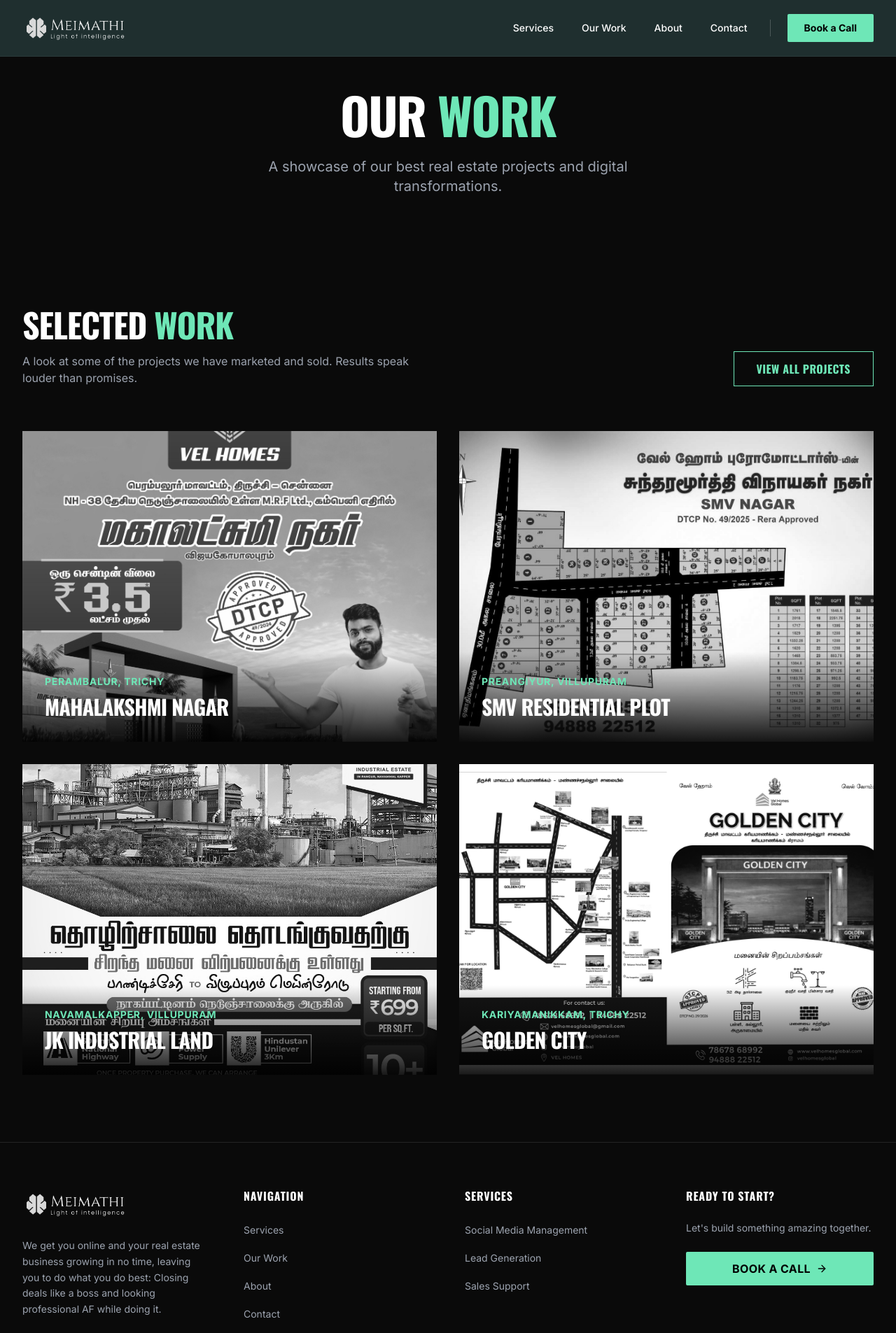
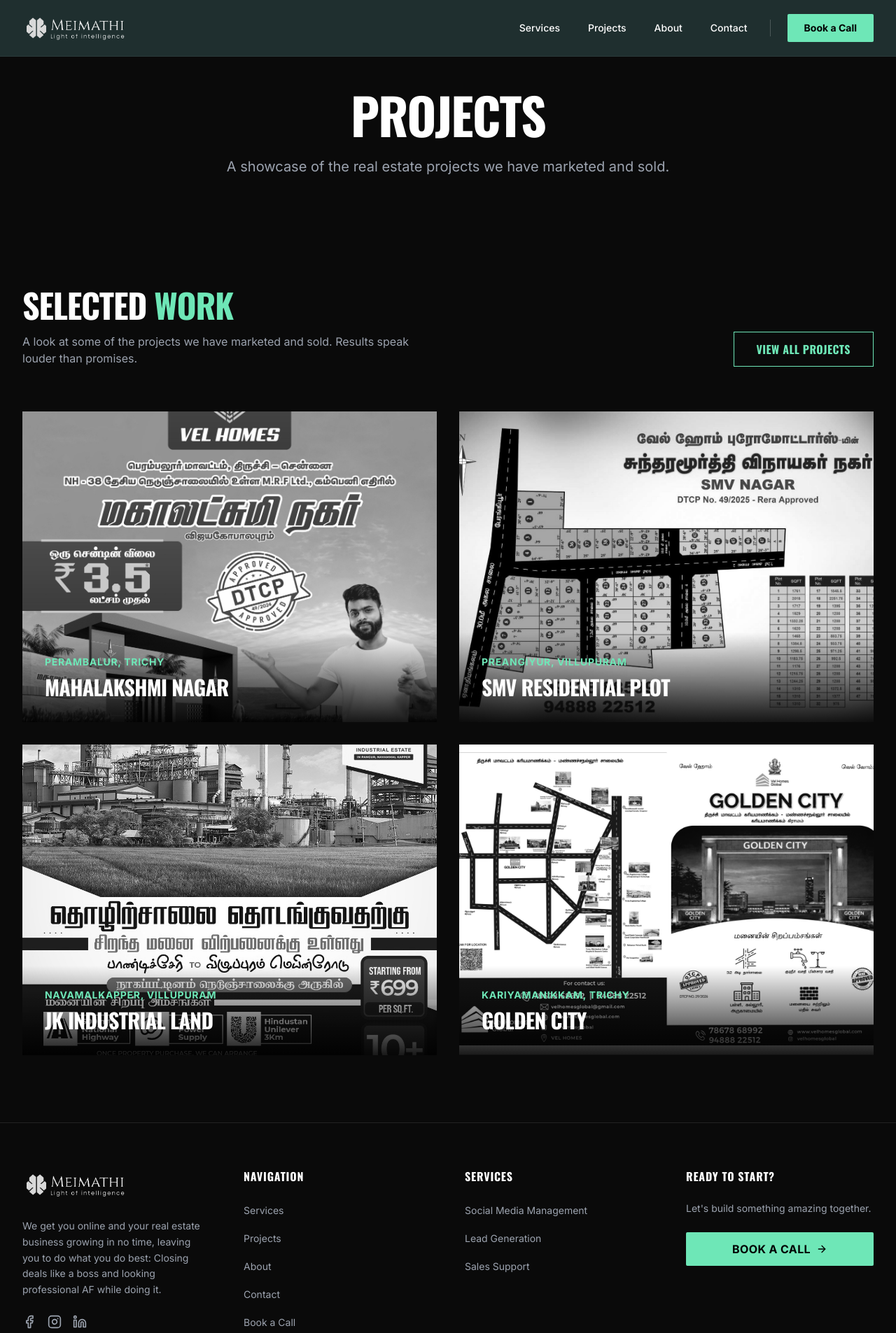
Before and after one commit to dravintel-design/meimadhi, a React (Vite) app: page /our-work in a window 1280 px wide. Shown: the top 1905 px of the page at 70% size. Built offline with nearby package versions, Linux system fonts and the light colour scheme.

Commit message:
feat: rename Our Work to Projects across navbar, footer and projects page

```diff
--- a/src/components/layout/Footer.jsx
+++ b/src/components/layout/Footer.jsx
@@ -27,7 +27,7 @@
                         <h3 className="text-white font-bold uppercase tracking-wider mb-6">Navigation</h3>
                         <ul className="space-y-4">
                             <li><Link to="/services" className="text-gray-400 hover:text-hero-neon transition-colors text-sm">Services</Link></li>
-                            <li><Link to="/our-work" className="text-gray-400 hover:text-hero-neon transition-colors text-sm">Our Work</Link></li>
+                            <li><Link to="/our-work" className="text-gray-400 hover:text-hero-neon transition-colors text-sm">Projects</Link></li>
                             <li><Link to="/about" className="text-gray-400 hover:text-hero-neon transition-colors text-sm">About</Link></li>
                             <li><Link to="/contact" className="text-gray-400 hover:text-hero-neon transition-colors text-sm">Contact</Link></li>
                             <li><Link to="/book-call" className="text-gray-400 hover:text-hero-neon transition-colors text-sm">Book a Call</Link></li>
--- a/src/components/layout/Navbar.jsx
+++ b/src/components/layout/Navbar.jsx
@@ -26,7 +26,7 @@
                             </div>
                             <div className="relative group">
                                 <Link to="/our-work" className="text-white hover:text-hero-neon px-2 py-2 text-sm font-medium transition-colors flex items-center">
-                                    Our Work
+                                    Projects
                                 </Link>
                             </div>
                             <div className="relative group">
@@ -71,7 +71,7 @@
                 <div className="lg:hidden bg-hero-bg border-b border-white/10">
                     <div className="px-2 pt-2 pb-3 space-y-1 sm:px-3">
                         <Link to="/services" className="text-gray-300 hover:text-white block px-3 py-2 rounded-md text-base font-medium">Services</Link>
-                        <Link to="/our-work" className="text-gray-300 hover:text-white block px-3 py-2 rounded-md text-base font-medium">Our Work</Link>
+                        <Link to="/our-work" className="text-gray-300 hover:text-white block px-3 py-2 rounded-md text-base font-medium">Projects</Link>
                         <Link to="/about" className="text-gray-300 hover:text-white block px-3 py-2 rounded-md text-base font-medium">About</Link>
                         <Link to="/contact" className="text-gray-300 hover:text-white block px-3 py-2 rounded-md text-base font-medium">Contact</Link>
                         <Link to="/book-call" className="text-hero-neon hover:text-white block px-3 py-2 rounded-md text-base font-medium">Book a Call</Link>
--- a/src/pages/OurWork.jsx
+++ b/src/pages/OurWork.jsx
@@ -6,8 +6,8 @@
     return (
         <div className="bg-hero-black min-h-screen">
             <PageHeader
-                title={<>OUR <span className="text-hero-neon">WORK</span></>}
-                subtitle="A showcase of our best real estate projects and digital transformations."
+                title={<>PROJECTS</>}
+                subtitle="A showcase of the real estate projects we have marketed and sold."
             />
 
             <PortfolioGrid />
```
